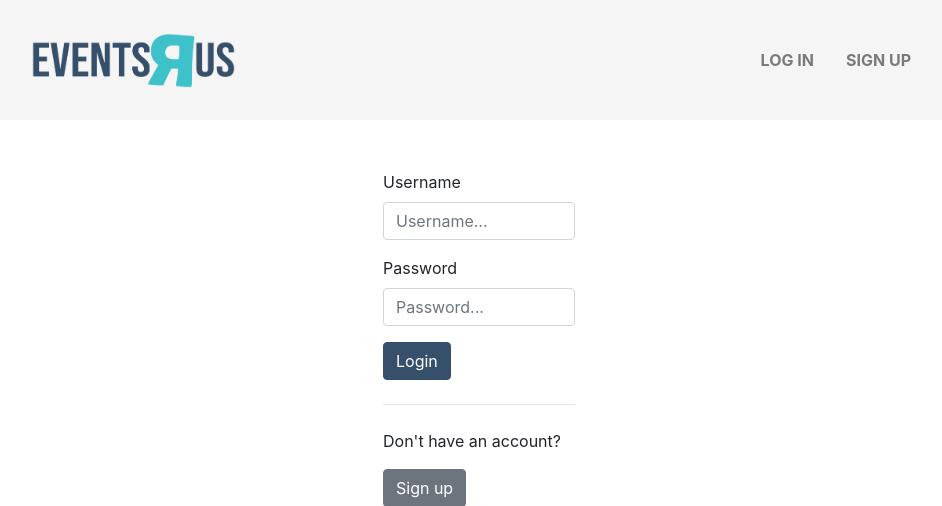
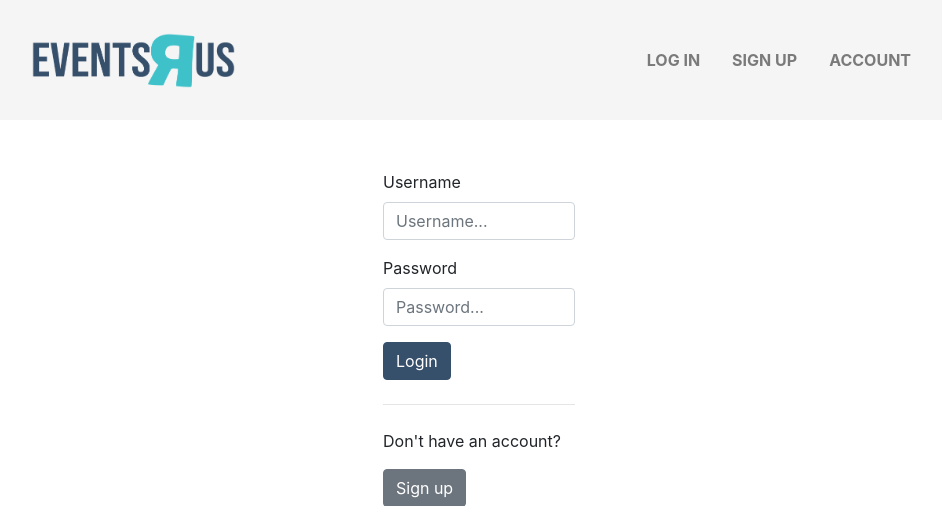
Before and after one commit to mcclymontdev/events_r_us, a Django app: page /login in a window 1280 px wide. Shown: the top 506 px of the page, without its empty margins (161-1103 px from the left). Run offline with Django 3.2, Linux system fonts and the light colour scheme; some libraries are stand-ins or nearby versions.

Commit message:
first links working

```diff
--- a/events/urls.py
+++ b/events/urls.py
@@ -7,4 +7,5 @@ urlpatterns = [
     path('', views.index, name='index'),
     path('sign-up', views.signup, name='sign-up'),
     path('login', views.login, name='login'),
+    path('account', views.account, name='account'),
 ]
--- a/events/views.py
+++ b/events/views.py
@@ -16,5 +16,9 @@ def signup(request):
 def login(request):
     return render(request, 'events/login.html')
 
-def search(request):
-    return render(request, 'events/base.html')
+#todo search
+#def search(request):
+    #return render(request, 'events/base.html')
+
+def account(request):
+    return render(request, 'events/login.html')
--- a/events_r_us/urls.py
+++ b/events_r_us/urls.py
@@ -25,6 +25,7 @@ from django_registration.backends.one_step.views import RegistrationView
 
 urlpatterns = [
     path('', include('events.urls')),
+    path('events/', include('events.urls')),
     path('admin/', admin.site.urls),
     path('accounts/', include('django_registration.backends.one_step.urls')),
     path('accounts/', include('django.contrib.auth.urls')),
--- a/templates/events/base.html
+++ b/templates/events/base.html
@@ -23,7 +23,7 @@
     -->
     <nav class="navbar navbar-expand-lg navbar-light">
         <div class="d-flex flex-grow-1">
-            <a class="navbar-brand d-lg-inline-block" href="#">
+            <a class="navbar-brand d-lg-inline-block" href="/events/">
                 <img src="{% static '/images/navbar-image.png' %}" height="55" alt="Events R Us logo">
             </a>
         </div>
@@ -38,10 +38,13 @@
 				-->
 
                 <li class="nav-item">
-                    <a href="#" class="nav-link m-2">Log in</a>
+                    <a href="/events/login" class="nav-link m-2">Log in</a>
                 </li>
                 <li class="nav-item">
-                    <a href="#" class="nav-link m-2">Sign up</a>
+                    <a href="/events/sign-up" class="nav-link m-2">Sign up</a>
+                </li>
+				<li class="nav-item">
+                    <a href="/events/account" class="nav-link m-2">Account</a>
                 </li>
 
             </ul>
```
